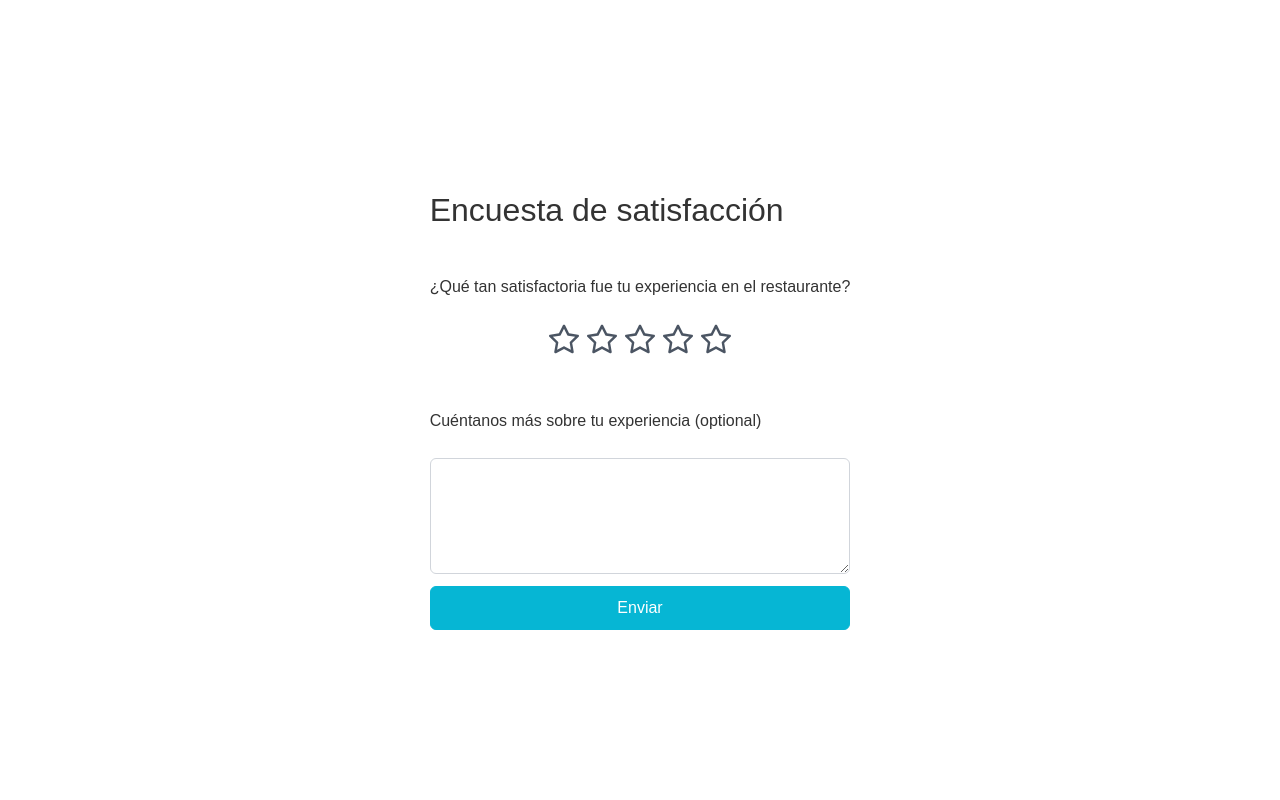
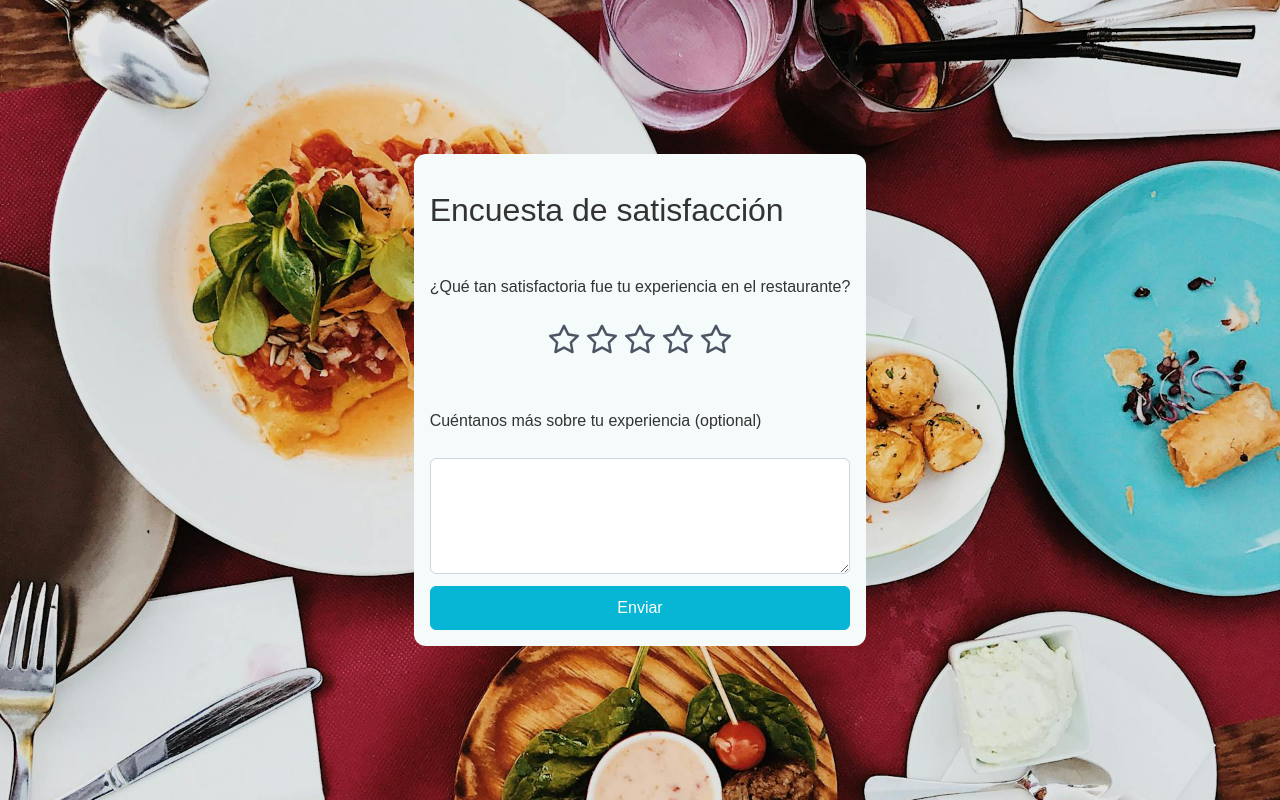
Before and after one commit to judisarodev/menusdeliciososweb, a React (Create React App) app: page /1/encuesta in a window 1280 px wide. Built offline with nearby package versions, Linux system fonts and the light colour scheme.

Commit message:
Se agrega imagen a encuesta

```diff
--- a/src/backoffice/pages/answer-survey/AnswerSurvey.js
+++ b/src/backoffice/pages/answer-survey/AnswerSurvey.js
@@ -3,6 +3,8 @@ import React, { useState } from "react";
 import { InputTextarea } from 'primereact/inputtextarea';
 import './answerSurvey.scss';
 import { Button } from 'primereact/button';
+import backgroundImage from './../../../assets/survey/survey_background.jpg'
+import { Image } from "primereact/image";
 
 const AnswerSurvey = () => {
     const [score, setScore] = useState(0);
@@ -13,7 +15,11 @@ const AnswerSurvey = () => {
         setWasSubmitted(true);
     }
 
-    return (<div className="answer-survey__conatainer">
+    return (<div className="answer-survey__conatainer" style={{
+        backgroundImage: `url(${backgroundImage})`,
+        backgroundSize: 'cover',
+        backgroundPosition: 'center',
+    }}>
         <div className="answer-survey__form">
             {!wasSubmitted &&
                 <div>
--- a/src/backoffice/pages/answer-survey/answerSurvey.scss
+++ b/src/backoffice/pages/answer-survey/answerSurvey.scss
@@ -1,3 +1,5 @@
+@import './../../../styles/variables';
+
 .answer-survey__conatainer{
     height: 100vh;
     width: 100%;
@@ -7,6 +9,9 @@
     align-items: center;
 }
 .answer-survey__form > div{
+    background-color: $secondary-background-color;
+    padding: $base-spacing;
+    border-radius: $standard-border-raius;
     text-align: start;
     max-width: 800px;
     display: flex;
```
Also changed, not shown: src/assets/survey/survey_background.jpg (added).
